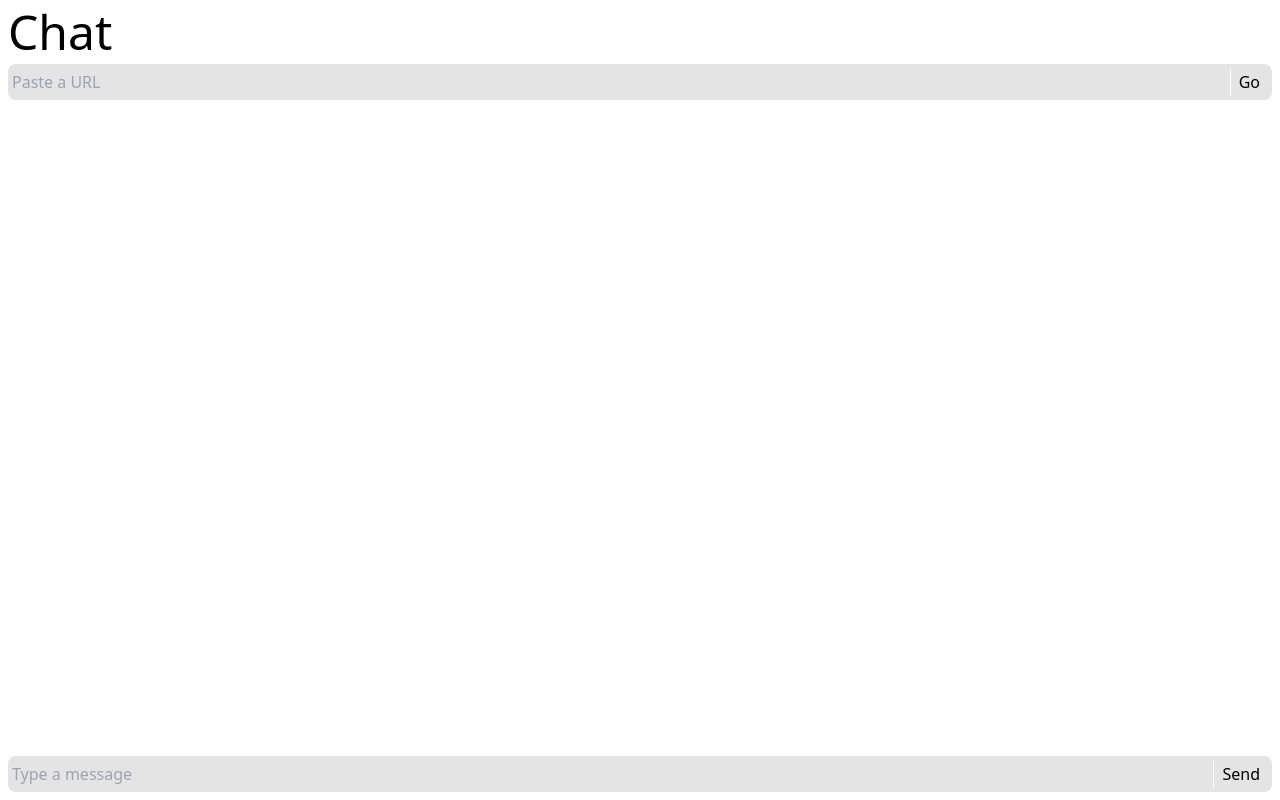
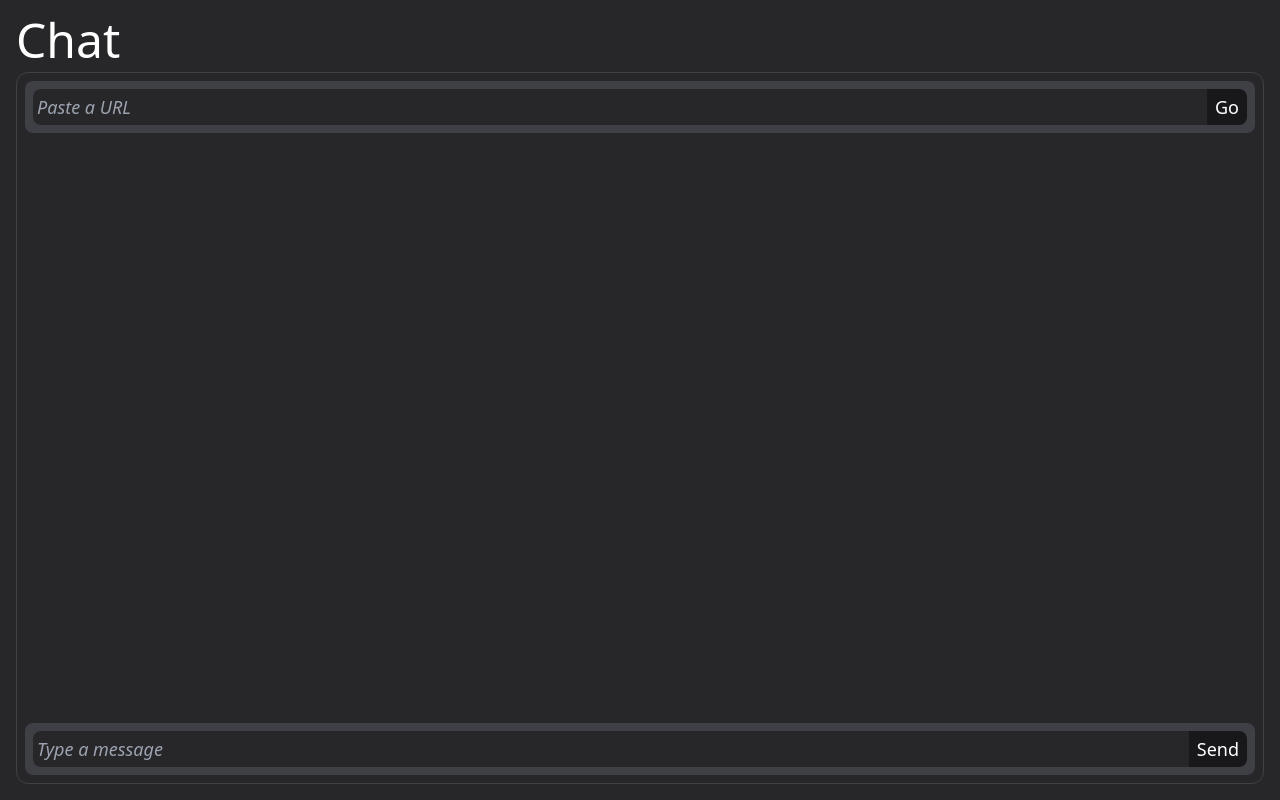
Before and after one commit to jsimenjs/link-lounge, a React (Vite) app: page / in a window 1280 px wide. Built offline with nearby package versions, Linux system fonts and the light colour scheme.

Commit message:
feat: styling

```diff
--- a/src/App.tsx
+++ b/src/App.tsx
@@ -48,8 +48,8 @@ function App() {
     }, [roomId])
 
     return (
-        <div className='h-full flex flex-col gap-2 p-2'>
-            <h1 className='text-5xl'>Chat</h1>
+        <div className='h-full flex flex-col gap-2 p-4 bg-zinc-800'>
+            <h1 className='text-5xl text-white'>Chat</h1>
             <ChatWindow chatHistory={chatHistory} ws={ws} setRoomId={setRoomId} />
         </div>
     )
--- a/src/components/ChatEventRouter.tsx
+++ b/src/components/ChatEventRouter.tsx
@@ -9,13 +9,13 @@ const ChatEventRouter = (props: ChatEventRouterProps) => {
     }
     if (chatEvent.type === 'status') {
         return (
-            <div className='bg-orange-200 rounded-md p-0.5 flex flex-row'>
-                <div className='w-full'>
+            <div className='bg-sky-500 rounded-md p-0.5 px-1 flex items-center'>
+                <div className='grow'>
                     <ChatMessage message={chatEvent.payload} />
                 </div>
-                <div className='italic opacity-50'>
-                    {chatEvent.type}
-                </div>
+                <span className='italic opacity-50'>
+                    #{chatEvent.type}
+                </span>
             </div>
         )
     }
--- a/src/components/ChatHistory.tsx
+++ b/src/components/ChatHistory.tsx
@@ -5,7 +5,7 @@ const ChatHistory = (props: ChatHistoryProps) => {
     const { chatHistory } = props
     return (
         <div id="chat-history" className='h-0 overflow-scroll grow flex flex-col-reverse'>
-            <div className='flex flex-col gap-1'>
+            <div className='flex flex-col gap-1 text-white'>
                 {
                     chatHistory.map((chatEvent: ChatEvent, index: number) => {
                         return <ChatEventRouter key={index} chatEvent={chatEvent} />
--- a/src/components/ChatMessage.tsx
+++ b/src/components/ChatMessage.tsx
@@ -3,7 +3,9 @@ import { ChatMessageProps } from "../types"
 const ChatMessage = (props: ChatMessageProps) => {
     const { message } = props
     return (
-        <p>{message}</p>
+        <div className="p-1 hover:bg-zinc-700 rounded-md">
+            <p>{message}</p>
+        </div>
     )
 }
 
--- a/src/components/ChatWindow.tsx
+++ b/src/components/ChatWindow.tsx
@@ -6,7 +6,7 @@ import NavigationForm from "./NavigationForm"
 const ChatWindow = (props: ChatWindowProps) => {
     const { chatHistory, ws, setRoomId } = props
     return (
-        <div id="chat-window" className='flex flex-col gap-1 grow'>
+        <div id="chat-window" className='p-2 flex flex-col gap-1 grow border border-zinc-700 rounded-xl'>
             <NavigationForm setRoomId={setRoomId} />
             <ChatHistory chatHistory={chatHistory} />
             <MessageForm ws={ws} />
--- a/src/components/MessageForm.tsx
+++ b/src/components/MessageForm.tsx
@@ -14,9 +14,9 @@ const MessageForm = (props: MessageFormProps) => {
     }
 
     return (
-        <form id="message-form" onSubmit={(e) => submitHandler(e)} className='flex flex-row w-full bg-zinc-200 p-1 rounded-lg'>
-            <input type="text" placeholder='Type a message' value={chatInput} onChange={(e) => { setChatInput(e.target.value) }} className='bg-inherit w-full' />
-            <button type="submit" className='p-0.5 px-2 border-l border-white'>Send</button>
+        <form id="message-form" onSubmit={(e) => submitHandler(e)} className='flex flex-row w-full bg-zinc-700 p-2 text-lg rounded-lg'>
+            <input type="text" placeholder='Type a message' value={chatInput} onChange={(e) => { setChatInput(e.target.value) }} className='p-1 bg-zinc-800  placeholder:italic rounded-lg rounded-r-none bg-inherit w-full' />
+            <button type="submit" className='p-0.5 bg-zinc-900 rounded-r-lg text-white px-2'>Send</button>
         </form >
     )
 }
--- a/src/components/NavigationForm.tsx
+++ b/src/components/NavigationForm.tsx
@@ -12,9 +12,9 @@ const NavigationForm = (props: NavigationFormProps) => {
 
     return (
         <form id="navigation-form" onSubmit={navigateHandler} className='flex flex-row'>
-            <div className='flex rounded-lg overflow-clip bg-zinc-200 p-1 w-full'>
-                <input id="destination" type="text" placeholder="Paste a URL" onChange={(e) => { setDestination(e.target.value) }} className='w-full bg-inherit'></input>
-                <button className='border-l border-white p-0.5 px-2'>Go</button>
+            <div className='flex w-full bg-zinc-700 p-2 rounded-lg text-white text-lg'>
+                <input id="destination" type="text" placeholder="Paste a URL" onChange={(e) => { setDestination(e.target.value) }} className='w-full placeholder:italic bg-zinc-800 p-1 rounded-lg rounded-r-none'></input>
+                <button className='bg-zinc-900 p-0.5 px-2 text-white rounded-r-lg'>Go</button>
             </div>
         </form>
     )
```
